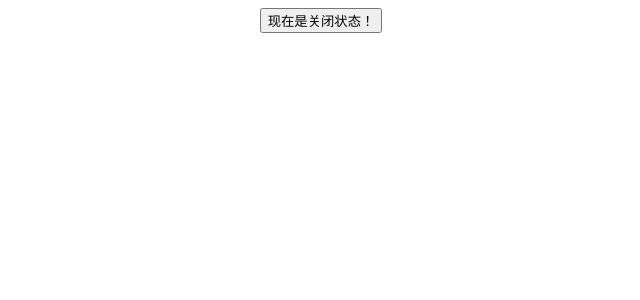
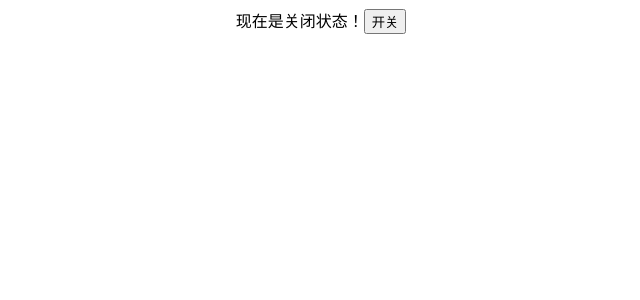
Before and after one commit to liquidGo/Abstract_Key_Processes, a React (Create React App) app: page / in a window 1280 px wide. Shown: the top 300 px of the page, without its empty margins (319-959 px from the left). Built offline with nearby package versions, Linux system fonts and the light colour scheme.

Commit message:
feat:PropCollection/Getters

```diff
--- a/src/App.tsx
+++ b/src/App.tsx
@@ -1,6 +1,7 @@
 // @ts-nocheck
 import "./react_patterns/styles.css";
 import Patterns_RenderProps from "./react_patterns/01_RenderProps.jsx";
+import Patterns_PropGetters from './react_patterns/03_PropGetters'
 import Patterns_CompoundComponent from "./react_patterns/02_CompoundComponent";
 import Components_Demo_Form from "./components/form/demo";
 import Other_Demo_Animation from "./other/animation/animation";
@@ -13,7 +14,8 @@ decorator.log();
 export default function App() {
   return (
     <div className="App">
-      <Patterns_RenderProps />
+      {/* <Patterns_RenderProps /> */}
+      <Patterns_PropGetters/>
       {/* <Patterns_CompoundComponent /> */}
       {/* <Other_Demo_Animation /> */}
       {/* <Other_Demo_DiffSetState /> */}
--- a/src/react_patterns/01_RenderProps.jsx
+++ b/src/react_patterns/01_RenderProps.jsx
@@ -1,5 +1,5 @@
 // RenderProps Mode
-// Mutipul External Components Share a Internal Common State
+// Multiple External Components Share a Internal Common State
 
 /* eslint-disable import/no-anonymous-default-export */
 import React, { useState } from "react";
--- /dev/null
+++ b/src/react_patterns/03_PropGetters.jsx
@@ -0,0 +1,60 @@
+// PropsCollections/Getters Mode
+// Organize The Same Functional Functions into a Collection
+// Getter EventHandles
+
+/* eslint-disable import/no-anonymous-default-export */
+/* eslint-disable no-restricted-globals */
+import React, { useState } from "react";
+
+const callAll =
+  (...fns) =>
+  (...args) =>
+    fns.forEach((fn) => fn && fn(...args));
+
+const usePower = () => {
+  const [visible, power] = useState(false);
+  const turnPower = () => power(!visible);
+
+  const getPowerProps = ({ onClick, ...props } = {}) => ({
+    onClick: callAll(onClick, turnPower),
+    ...props,
+  });
+
+  return {
+    visible,
+    getPowerProps,
+  };
+};
+
+const Light = ({ visible }) => {
+  return visible && <div>灯开了</div>;
+};
+
+const Night = ({ visible }) => {
+  return visible && <div>夜晚了</div>;
+};
+
+export default () => {
+  const { visible, getPowerProps } = usePower();
+
+  return (
+    <>
+      {visible ? "现在是开启状态！" : "现在是关闭状态！"}
+      <button
+        {...getPowerProps({
+          onClick: () => {
+            console.log("click");
+          }
+        })}
+      >
+        开关
+      </button>
+      <Night visible={visible} />
+      <Light visible={visible} />
+    </>
+  );
+};
+
+
+// useHook里面处理逻辑
+// export default里面写入Reducer并且通过useHook注册数据流
```
